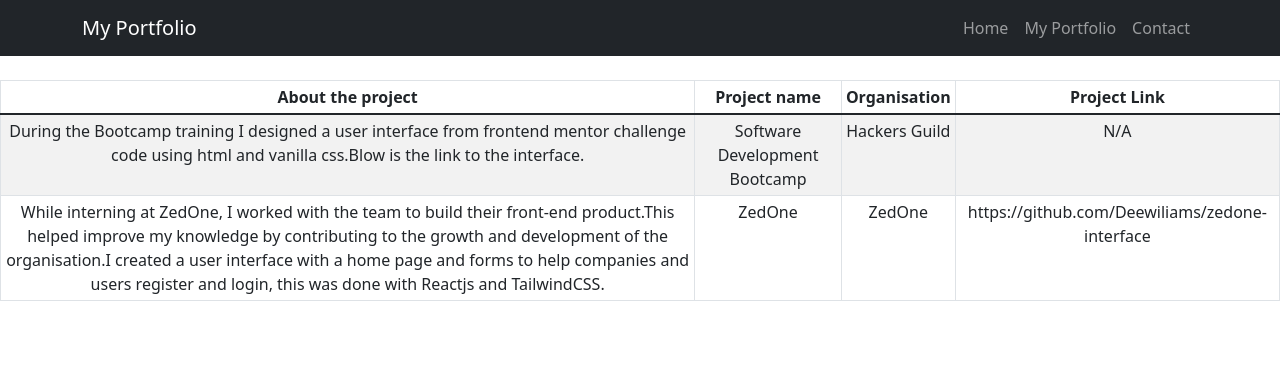
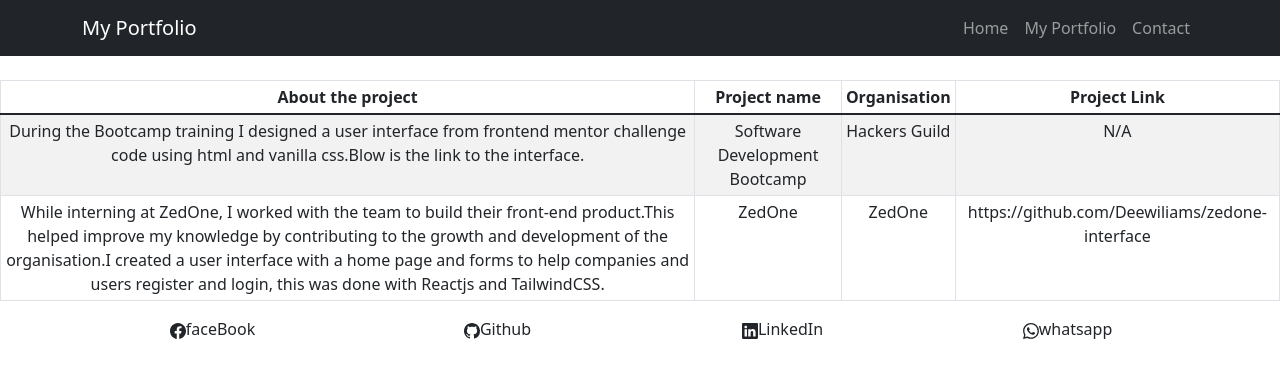
Before and after one commit to Deewiliams/my_portfolio, a React (Create React App) app: page /portfolio in a window 1280 px wide. Shown: the top 378 px of the page. Built offline with nearby package versions, Linux system fonts and the light colour scheme.

Commit message:
added footer component

```diff
--- a/package.json
+++ b/package.json
@@ -7,6 +7,7 @@
     "@testing-library/react": "^13.3.0",
     "@testing-library/user-event": "^13.5.0",
     "bootstrap": "^5.1.3",
+    "bootstrap-icons": "^1.8.3",
     "react": "^18.2.0",
     "react-bootstrap": "^2.4.0",
     "react-dom": "^18.2.0",
--- a/src/App.js
+++ b/src/App.js
@@ -5,6 +5,7 @@
 import Contact from './Pages/Contact';
 import Portfolio from './Pages/Portfolio';
 import { Routes, Route} from "react-router-dom";
+import Footer from './Component/Footer';
 
 
 function App() {
@@ -16,6 +17,7 @@
       <Route path="/contact" element={<Contact />} />
       <Route path="/portfolio" element={<Portfolio />} />
       </Routes>
+      <Footer />
     </div>
   );
 }
--- /dev/null
+++ b/src/Component/Footer.js
@@ -0,0 +1,36 @@
+import React from 'react';
+import { Container, Row, Col } from 'react-bootstrap';
+
+const Footer = () => {
+    return (
+        <Container>
+            <Row style={{fontSize: '50', marginInline: '30'}} >
+                <Col>
+
+                <svg xmlns="http://www.w3.org/2000/svg" width="16" height="16" fill="currentColor" class="bi bi-facebook" viewBox="0 0 16 16">
+                        <path d="M16 8.049c0-4.446-3.582-8.05-8-8.05C3.58 0-.002 3.603-.002 8.05c0 4.017 2.926 7.347 6.75 7.951v-5.625h-2.03V8.05H6.75V6.275c0-2.017 1.195-3.131 3.022-3.131.876 0 1.791.157 1.791.157v1.98h-1.009c-.993 0-1.303.621-1.303 1.258v1.51h2.218l-.354 2.326H9.25V16c3.824-.604 6.75-3.934 6.75-7.951z" />
+                    </svg>
+                    faceBook
+
+                    </Col>
+                <Col><svg xmlns="http://www.w3.org/2000/svg" width="16" height="16" fill="currentColor" class="bi bi-github" viewBox="0 0 16 16">
+                    <path d="M8 0C3.58 0 0 3.58 0 8c0 3.54 2.29 6.53 5.47 7.59.4.07.55-.17.55-.38 0-.19-.01-.82-.01-1.49-2.01.37-2.53-.49-2.69-.94-.09-.23-.48-.94-.82-1.13-.28-.15-.68-.52-.01-.53.63-.01 1.08.58 1.23.82.72 1.21 1.87.87 2.33.66.07-.52.28-.87.51-1.07-1.78-.2-3.64-.89-3.64-3.95 0-.87.31-1.59.82-2.15-.08-.2-.36-1.02.08-2.12 0 0 .67-.21 2.2.82.64-.18 1.32-.27 2-.27.68 0 1.36.09 2 .27 1.53-1.04 2.2-.82 2.2-.82.44 1.1.16 1.92.08 2.12.51.56.82 1.27.82 2.15 0 3.07-1.87 3.75-3.65 3.95.29.25.54.73.54 1.48 0 1.07-.01 1.93-.01 2.2 0 .21.15.46.55.38A8.012 8.012 0 0 0 16 8c0-4.42-3.58-8-8-8z" />
+                </svg>
+
+                    Github</Col>
+                <Col>
+                    <svg xmlns="http://www.w3.org/2000/svg" width="16" height="16" fill="currentColor" class="bi bi-linkedin" viewBox="0 0 16 16">
+                        <path d="M0 1.146C0 .513.526 0 1.175 0h13.65C15.474 0 16 .513 16 1.146v13.708c0 .633-.526 1.146-1.175 1.146H1.175C.526 16 0 15.487 0 14.854V1.146zm4.943 12.248V6.169H2.542v7.225h2.401zm-1.2-8.212c.837 0 1.358-.554 1.358-1.248-.015-.709-.52-1.248-1.342-1.248-.822 0-1.359.54-1.359 1.248 0 .694.521 1.248 1.327 1.248h.016zm4.908 8.212V9.359c0-.216.016-.432.08-.586.173-.431.568-.878 1.232-.878.869 0 1.216.662 1.216 1.634v3.865h2.401V9.25c0-2.22-1.184-3.252-2.764-3.252-1.274 0-1.845.7-2.165 1.193v.025h-.016a5.54 5.54 0 0 1 .016-.025V6.169h-2.4c.03.678 0 7.225 0 7.225h2.4z" />
+                    </svg>
+                    LinkedIn</Col> <Col>
+                    <svg xmlns="http://www.w3.org/2000/svg" width="16" height="16" fill="currentColor" class="bi bi-whatsapp" viewBox="0 0 16 16">
+                        <path d="M13.601 2.326A7.854 7.854 0 0 0 7.994 0C3.627 0 .068 3.558.064 7.926c0 1.399.366 2.76 1.057 3.965L0 16l4.204-1.102a7.933 7.933 0 0 0 3.79.965h.004c4.368 0 7.926-3.558 7.93-7.93A7.898 7.898 0 0 0 13.6 2.326zM7.994 14.521a6.573 6.573 0 0 1-3.356-.92l-.24-.144-2.494.654.666-2.433-.156-.251a6.56 6.56 0 0 1-1.007-3.505c0-3.626 2.957-6.584 6.591-6.584a6.56 6.56 0 0 1 4.66 1.931 6.557 6.557 0 0 1 1.928 4.66c-.004 3.639-2.961 6.592-6.592 6.592zm3.615-4.934c-.197-.099-1.17-.578-1.353-.646-.182-.065-.315-.099-.445.099-.133.197-.513.646-.627.775-.114.133-.232.148-.43.05-.197-.1-.836-.308-1.592-.985-.59-.525-.985-1.175-1.103-1.372-.114-.198-.011-.304.088-.403.087-.088.197-.232.296-.346.1-.114.133-.198.198-.33.065-.134.034-.248-.015-.347-.05-.099-.445-1.076-.612-1.47-.16-.389-.323-.335-.445-.34-.114-.007-.247-.007-.38-.007a.729.729 0 0 0-.529.247c-.182.198-.691.677-.691 1.654 0 .977.71 1.916.81 2.049.098.133 1.394 2.132 3.383 2.992.47.205.84.326 1.129.418.475.152.904.129 1.246.08.38-.058 1.171-.48 1.338-.943.164-.464.164-.86.114-.943-.049-.084-.182-.133-.38-.232z" />
+                    </svg>
+                    whatsapp</Col>
+            </Row>
+        </Container>
+
+    )
+}
+
+export default Footer
--- a/src/Pages/MainPage.js
+++ b/src/Pages/MainPage.js
@@ -29,7 +29,7 @@
                 </Col>
                 <Col>
                     <Card.Body>
-                        <Card.Img variant="top" style={{}} height={500} width={400} src={desire} />
+                        <Card.Img variant="top" style={{}}  width={400} src={desire} />
                     </Card.Body>
                 </Col>
 
```
Also changed, not shown: 1 other file (tests, documents, lock files or other folders).
